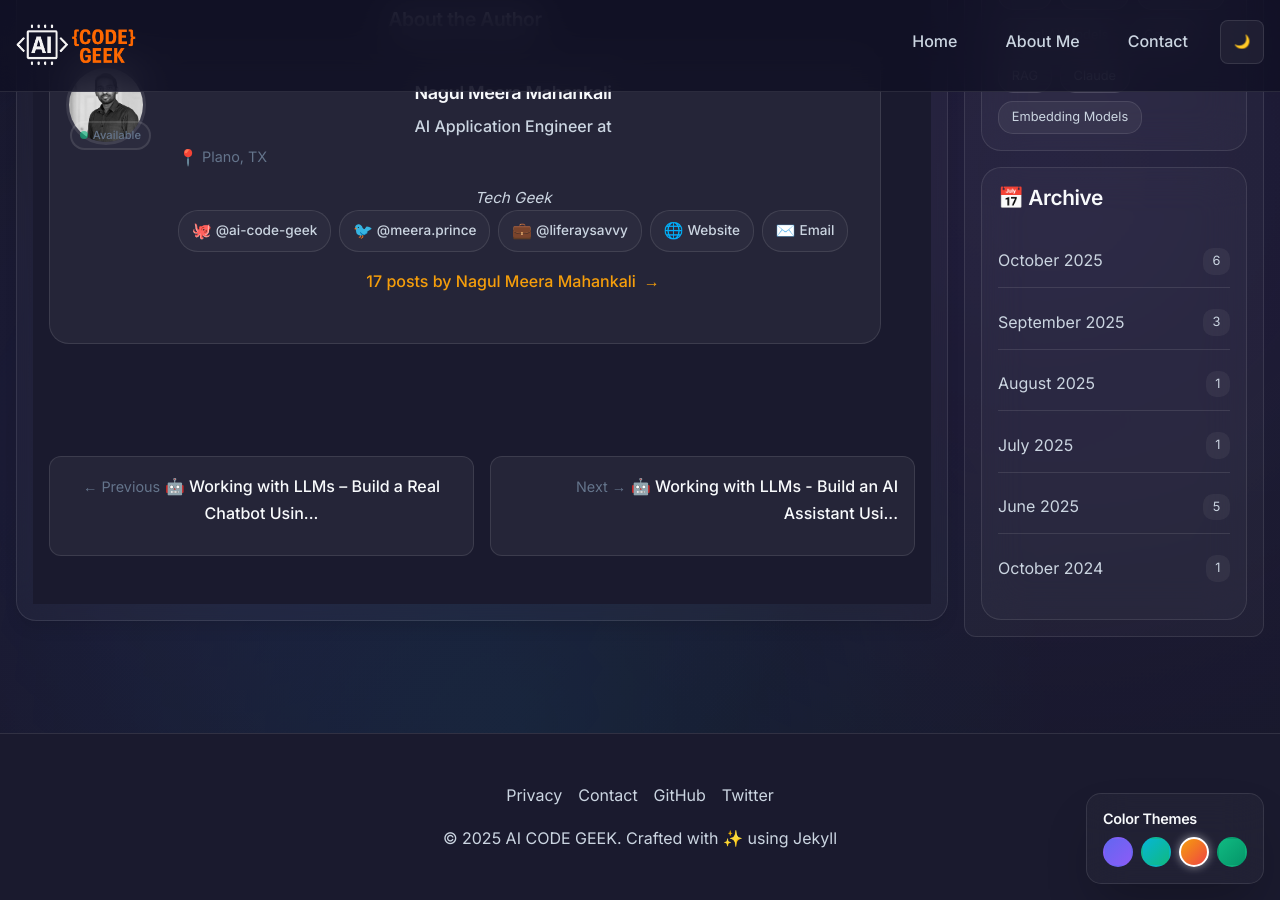
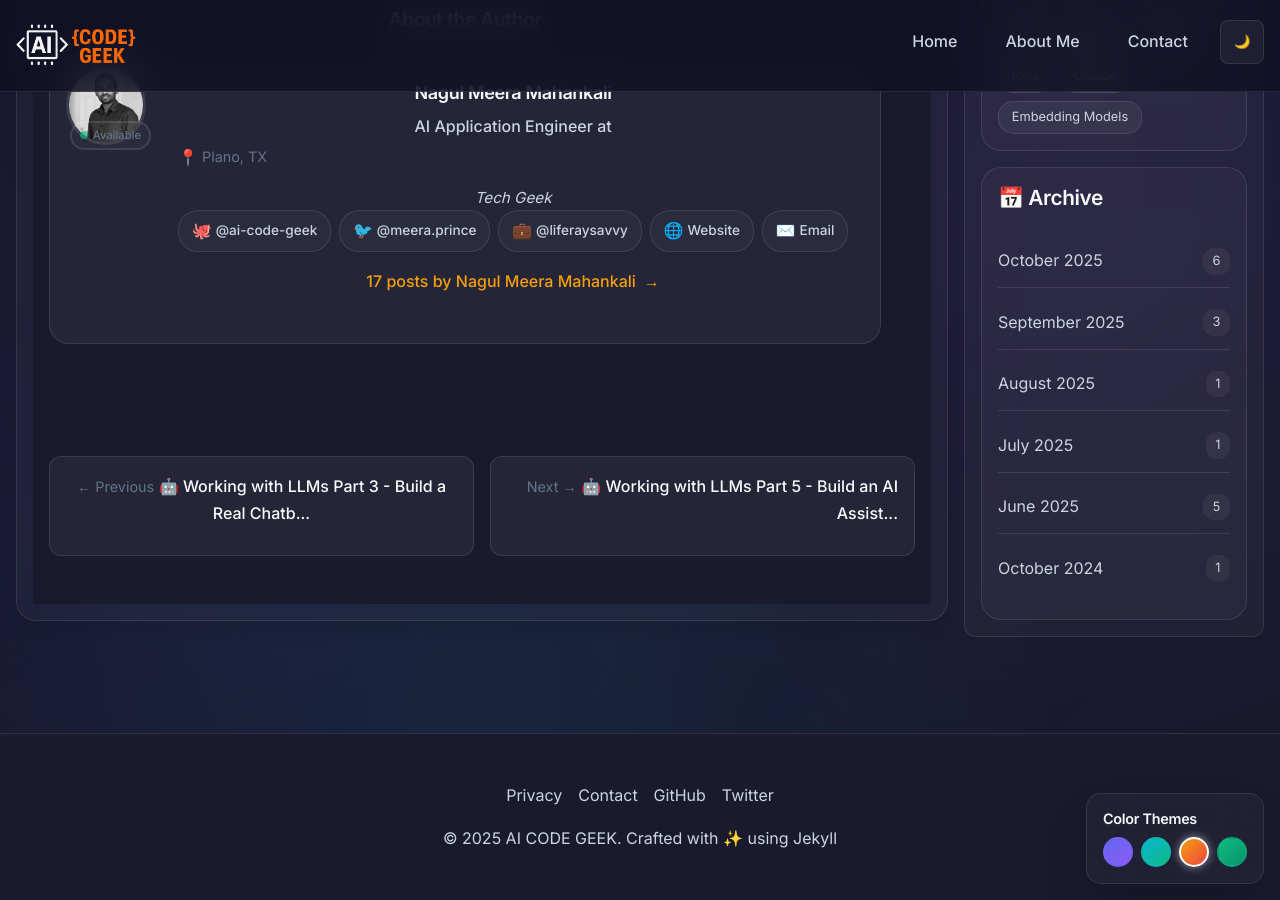
Before and after one commit to AI-Code-Geek/ai-code-geek.github.io, a Jekyll site: the page built from _posts/2025-10-12-Working with LLMs-Part-4-Tool Calls Unlock AI's True Power.md, in a window 1280 px wide and 900 px high, scrolled down 7396 px. Built offline with Jekyll 4.4.1, drawn with Linux system fonts in a browser that asks for light colours; some of the changed text lies outside the part shown.

Commit message:
Working with LLMs Part 5: Build an AI Assistant Using Tool Calling

```diff
--- a/_posts/2025-10-07-Working-with-LLMs–Introduction-to-Language-Models.md
+++ b/_posts/2025-10-07-Working-with-LLMs-Part-1-Introduction-to-Language-Models.md
@@ -1,6 +1,6 @@
 ---
 layout: post
-title: "🤖 Working with LLMs – Introduction to Language Models"
+title: "🤖 Working with LLMs Part 1 – Introduction to Language Models"
 date: 2025-10-07 10:00:00 +0000
 categories: [LLM, Gen AI, Ollama, Local AI Models]
 tags: [LLM, Gen AI, Ollama, Local AI Models]
--- a/_posts/2025-10-10-Working-with-LLMs–Start-Your-LLM-Journey-with-Ollama.md
+++ b/_posts/2025-10-10-Working-with-LLMs-Part-2-Start-Your-LLM-Journey-with-Ollama.md
@@ -1,6 +1,6 @@
 ---
 layout: post
-title: "🤖 Working with LLMs – Start Your LLM Journey with Ollama"
+title: "🤖 Working with LLMs Part 2 – Start Your LLM Journey with Ollama"
 date: 2025-10-10 10:00:00 +0000
 categories: [LLM, Gen AI, Ollama, Local AI Models]
 tags: [LLM, Gen AI, Ollama, Local AI Models]
--- a/_posts/2025-10-11-Working-with-LLMs-Build-a-Real-Chatbot-Using-LLMs.md
+++ b/_posts/2025-10-11-Working-with-LLMs-Part-3-Build-a-Real-Chatbot-Using-LLMs.md
@@ -1,6 +1,6 @@
 ---
 layout: post
-title: "🤖 Working with LLMs – Build a Real Chatbot Using LLMs"
+title: "🤖 Working with LLMs Part 3 - Build a Real Chatbot Using LLMs"
 date: 2025-10-11 10:00:00 +0000
 categories: [LLM, Gen AI, Ollama, Local AI Models]
 tags: [LLM, Gen AI, Ollama, Local AI Models]
--- a/_posts/2025-10-12-Working with LLMs - Tool Calls Unlock AI's True Power.md
+++ b/_posts/2025-10-12-Working with LLMs-Part-4-Tool Calls Unlock AI's True Power.md
@@ -1,6 +1,6 @@
 ---
 layout: post
-title: "🤖 Working with LLMs - Tool Calls Unlock AI's True Power 🚀"
+title: "🤖 Working with LLMs Part 4 - Tool Calls Unlock AI's True Power 🚀"
 date: 2025-10-12 10:00:00 +0000
 categories: [LLM, Gen AI, Ollama, Local AI Models]
 tags: [LLM, Gen AI, Ollama, Local AI Models]
--- a/_posts/2025-10-17-Working with LLMs - Build an AI Assistant Using Tool Calling.md
+++ b/_posts/2025-10-17-Working with LLMs-Part-5-Build an AI Assistant Using Tool Calling.md
@@ -1,6 +1,6 @@
 ---
 layout: post
-title: "🤖 Working with LLMs - Build an AI Assistant Using Tool Calling 🚀"
+title: "🤖 Working with LLMs Part 5 - Build an AI Assistant Using Tool Calling 🚀"
 date: 2025-10-17 10:00:00 +0000
 categories: [LLM, Gen AI, Ollama, Local AI Models]
 tags: [LLM, Gen AI, Ollama, Local AI Models]
```
